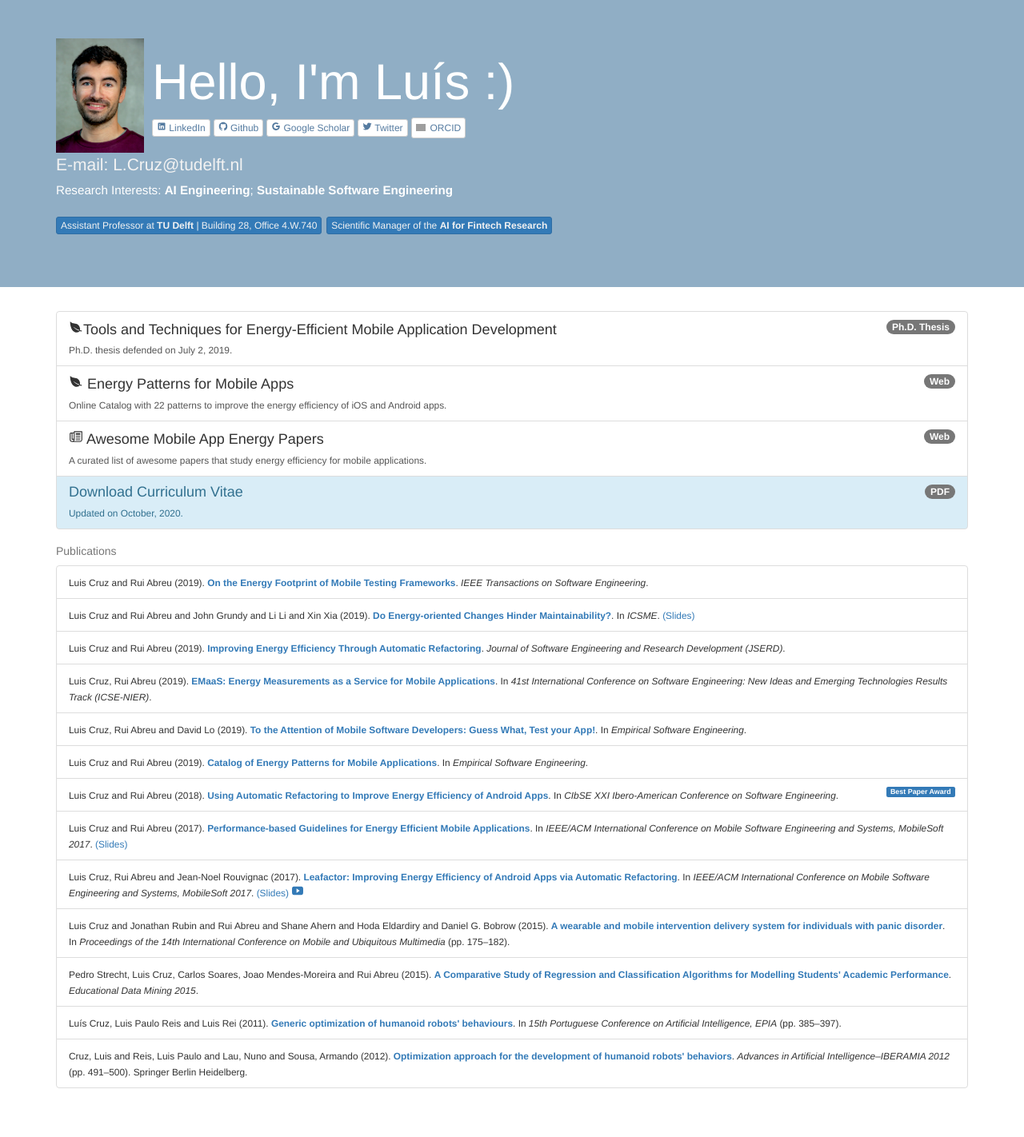
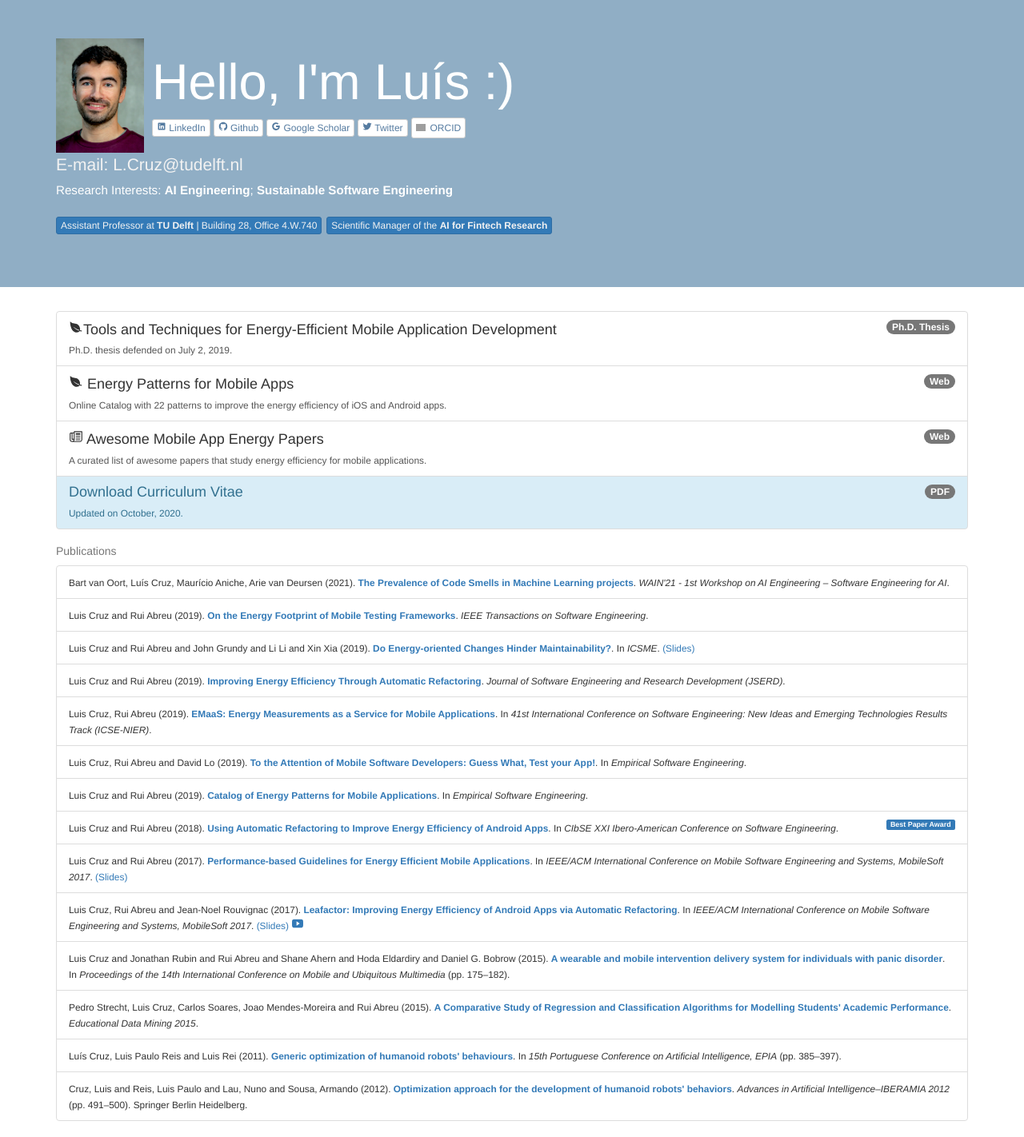
Before and after one commit to luiscruz/luiscruz.github.io, a Jekyll site: the page built from index.html, in a window 1280 px wide. Shown: the whole page at 80% size. Built offline with Jekyll 4.4.1, drawn with Linux system fonts in a browser that asks for light colours; nearby versions of some CDN libraries; before the commit the page ends 1381 px from its top, so only the background shows below that; grey boxes are pictures that could not be loaded.

Commit message:
wain paper

```diff
--- a/_data/publications.yml
+++ b/_data/publications.yml
@@ -1,3 +1,10 @@
+- key: cruz2021,
+  author: Bart van Oort, Luís Cruz, Maurício Aniche, Arie van Deursen
+  journal: WAIN'21 - 1st Workshop on AI Engineering – Software Engineering for AI
+  title: The Prevalence of Code Smells in Machine Learning projects
+  url: "https://luiscruz.github.io/papers/cruz2021prevelance.pdf"
+  year: 2021
+
 - key: cruz2019uiframeworks,
   author: Luis Cruz and Rui Abreu
   journal: IEEE Transactions on Software Engineering
```
Also changed, not shown: 1 other file.
